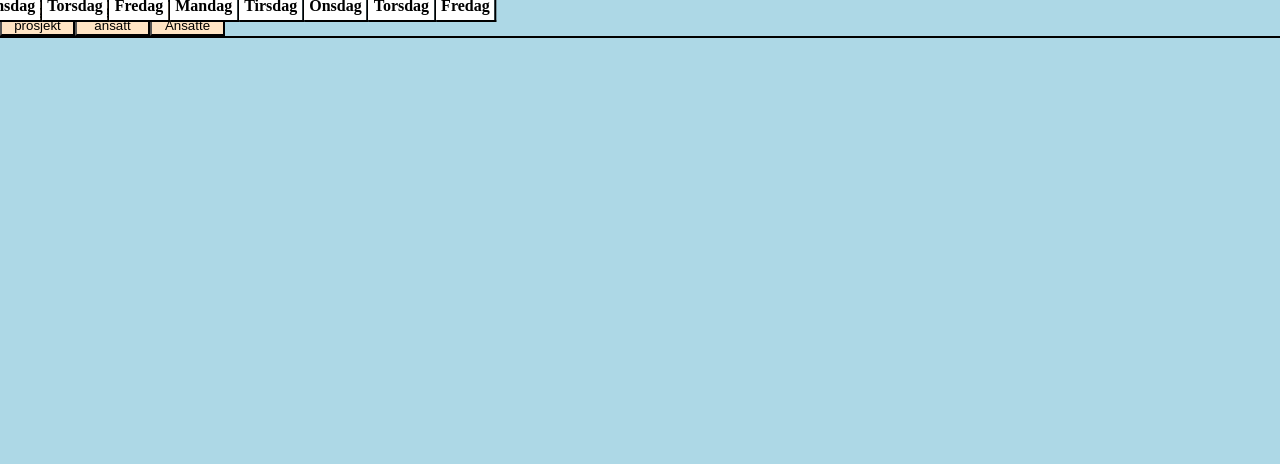
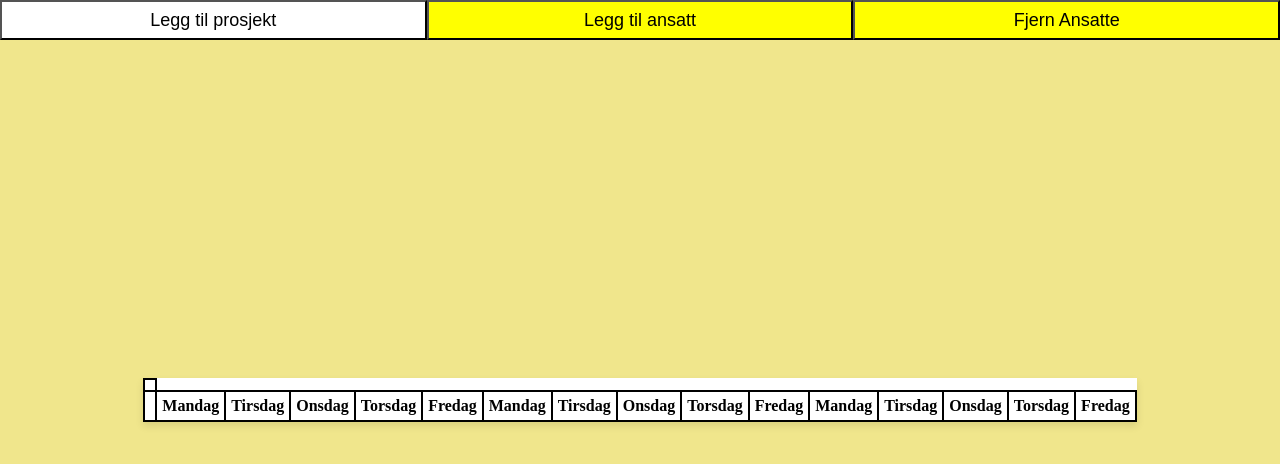
Before and after one commit to Crizzyborder30/kalenderUndalAS, a website: page index.html in a window 1280 px wide. Drawn offline with Linux system fonts and the light colour scheme; no server answers.

Commit message:
new style

```diff
--- a/index.html
+++ b/index.html
@@ -5,7 +5,7 @@
     <meta charset="UTF-8">
     <meta name="viewport" content="width=device-width, initial-scale=1.0">
     <title>Document</title>
-    <link rel="stylesheet" href="/styles.css">
+    <link rel="stylesheet" href="styles.css">
 </head>
 
 <body>
--- a/public/index.js
+++ b/public/index.js
@@ -1,5 +1,6 @@
 document.addEventListener("DOMContentLoaded", () => {
 
+    const port = window.location.origin;
 
     const table = document.getElementById("projectTable");
     const row = table.insertRow(0);
@@ -7,7 +8,7 @@ document.addEventListener("DOMContentLoaded", () => {
     row.appendChild(firstCell);
 
     //loading weeks
-    fetch(`${window.location.origin}/weekNumber`)
+    fetch(`${port}/weekNumber`)
         .then(response => response.json())
         .then(weeks => {
             console.log(weeks);
@@ -105,7 +106,7 @@ document.addEventListener("DOMContentLoaded", () => {
     const loadGrid = async () => {
         const data = await getData();
 
-        const response = await fetch(`${window.location.origin}/weekNumber`);
+        const response = await fetch(`${port}/weekNumber`);
         const weeks = await response.json();
         console.log(weeks);
         const currentWeek = await weeks.currentWeek;
@@ -290,7 +291,7 @@ document.addEventListener("DOMContentLoaded", () => {
     };
 
     const postUpdates = (data) => {
-        fetch(`${window.location.origin}/positions`, {
+        fetch(`${port}/positions`, {
             method: 'POST',
             headers: {
                 'Content-Type': 'application/json',
@@ -313,7 +314,7 @@ document.addEventListener("DOMContentLoaded", () => {
         , newCellId, //0 = projectname and 1 = cellIndex
         draggableId //Kristian0 eller Alf Magne11
     ) => {
-        fetch(`${window.location.origin}/positions`)
+        fetch(`${port}/positions`)
             .then(response => response.json())
             .then(data => {
                 const prevProjectName = previousCellId[0];
@@ -389,7 +390,7 @@ document.addEventListener("DOMContentLoaded", () => {
     };
 
     const getData = async () => {
-        const response = await fetch(`${window.location.origin}/positions`);
+        const response = await fetch(`${port}/positions`);
         const data = await response.json();
         return data;
     }
--- a/public/styles.css
+++ b/public/styles.css
@@ -1,20 +1,19 @@
 body {
     display: flex;
+    justify-content: center; /* Sentrerer horisontalt */
+    align-items: center; /* Sentrerer vertikalt */
+    height: 100vh; /* Sørger for at body fyller hele skjermen */
     margin: 0;
-    background-color: lightblue;
-
+    background-color:khaki;
 }
 
 #projectTable {
     border-collapse: collapse;
-    top: 50%;
-    /* Plasserer div-en i midten vertikalt */
-    left: 50%;
-    /* Plasserer div-en i midten horisontalt */
-    transform: translate(-50%, -50%);
-    /* Flytter div-en for å få midtpunktet akkurat på skjermen */
+    background-color: white; /* Bare for synlighet */
+    padding: 20px;
+    box-shadow: 0px 4px 8px rgba(0, 0, 0, 0.1); /* Lett skygge for stil */
+}
 
-}
 
 th {
     border: 2px solid black;
@@ -55,21 +54,23 @@ td {
         width: 100%;
         /*dekker hele bredden på sida*/
         align-items: center;
-        border-bottom: 2px solid black;
+        justify-content: center;
 
 }
 
 
 #buttons button {
-    width: 75px;
-    transition: all 0.3s ease;
+    width: 100%;
+    transition: all 0.5s ease;
     position: sticky;
-    background-color: bisque;
+    background-color: yellow;
+    height: 40px;
+    font-size: large;
 
 }
 
 #buttons button:hover {
-    transform: scale(1.1);
+    background-color: white;
 }
 
 #showAddProjectDiv {
```
